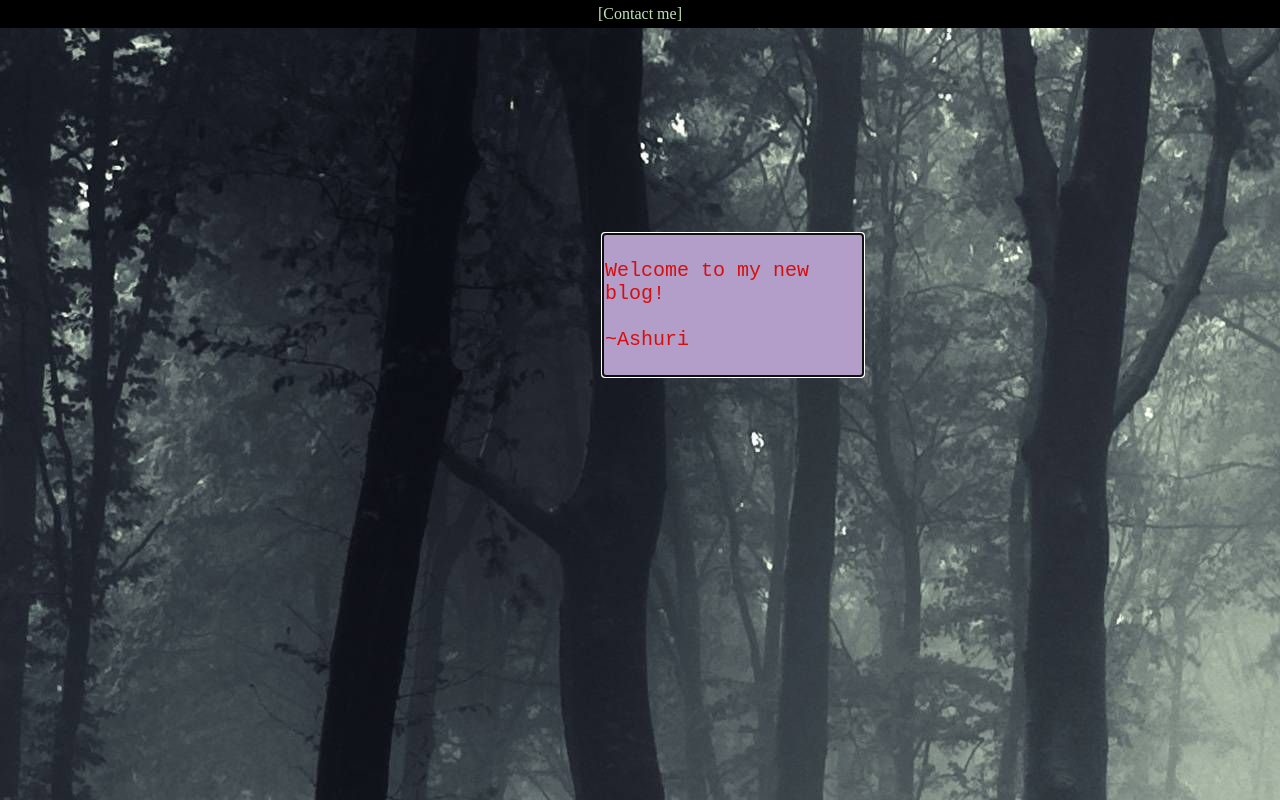
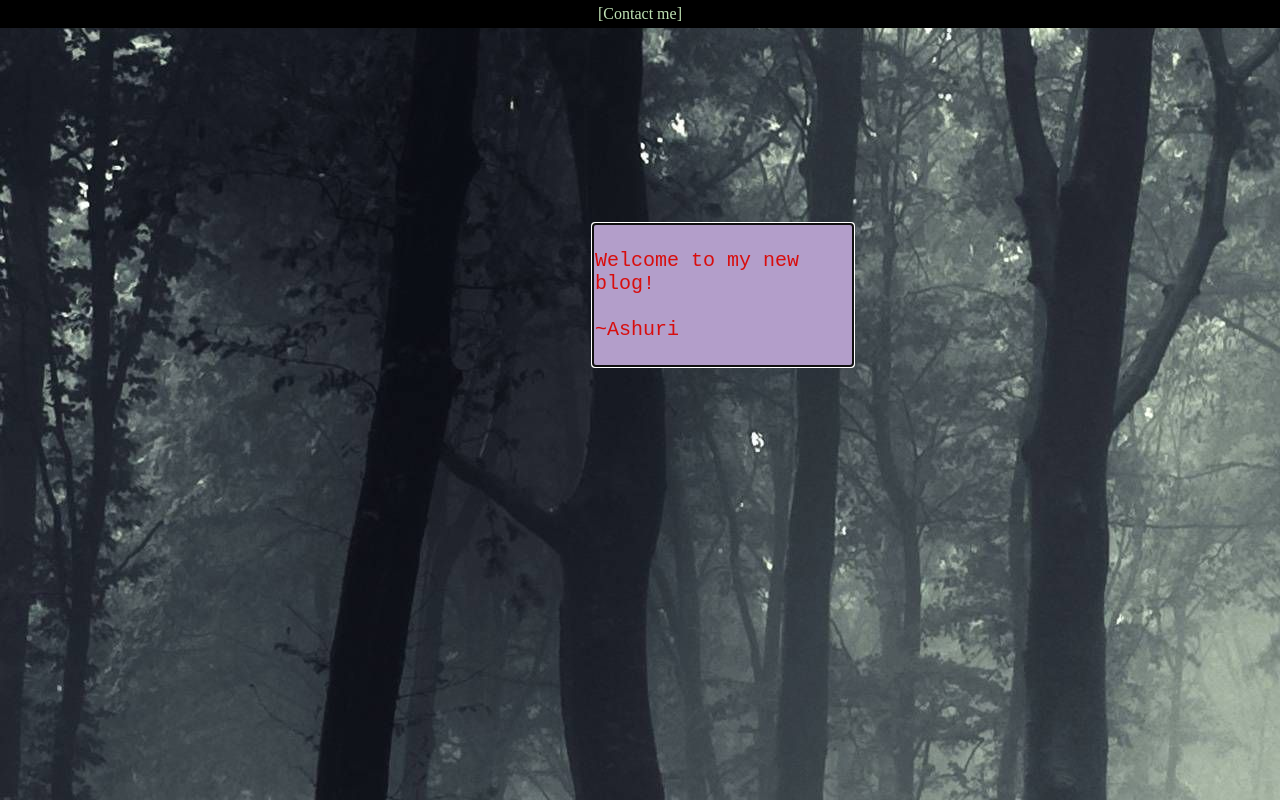
Before and after one commit to fraleya14/HomeOfTheUnknown, a plain HTML site: page index.html in a window 1280 px wide. Shown: the top 800 px of the page. Drawn offline with Linux system fonts and the light colour scheme.

Commit message:
Update index.html

```diff
--- a/index.html
+++ b/index.html
@@ -24,7 +24,7 @@
 				height: 900px;
 				width: 1000px;
 				text-align: left;
-				padding: 225px;
+				padding: 215px;
 				bottom: auto;
 				position: absolute;
 
```
